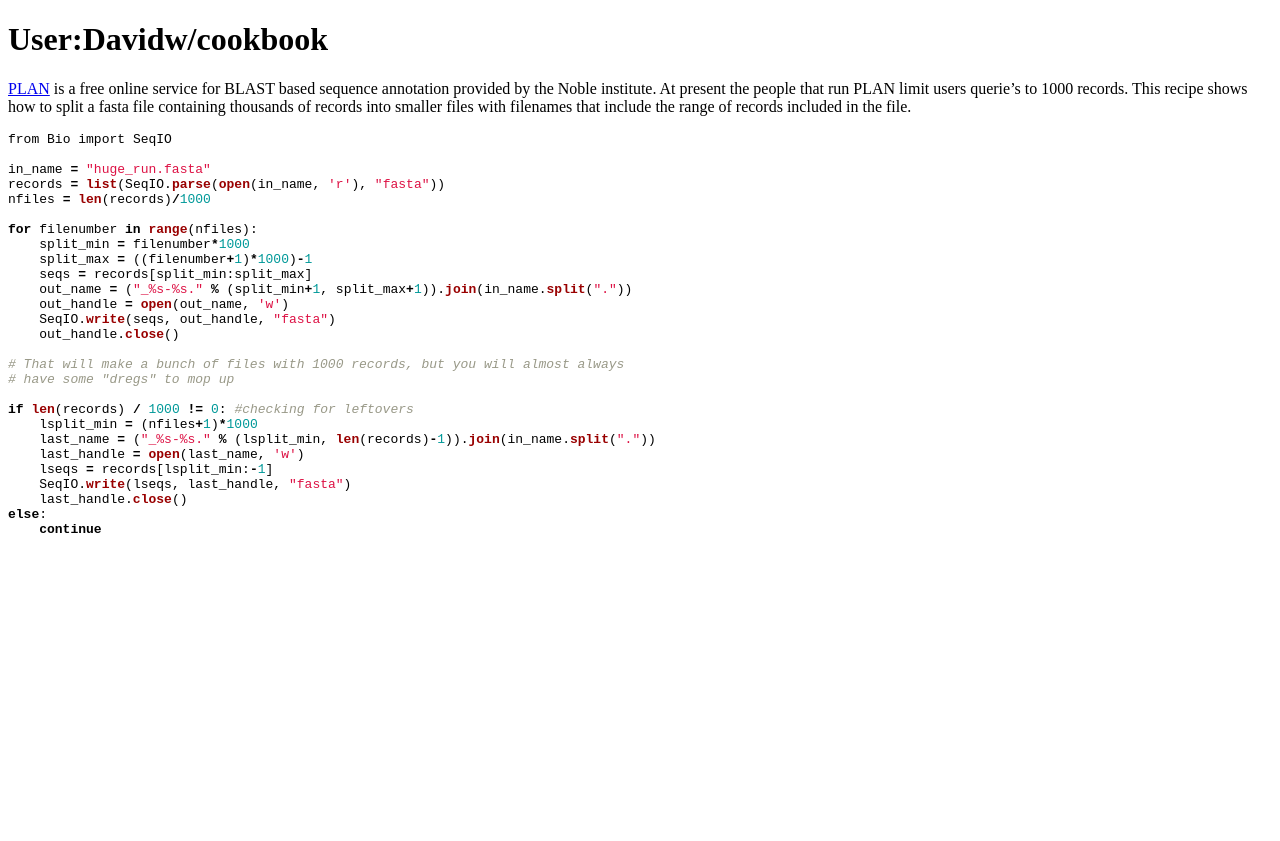
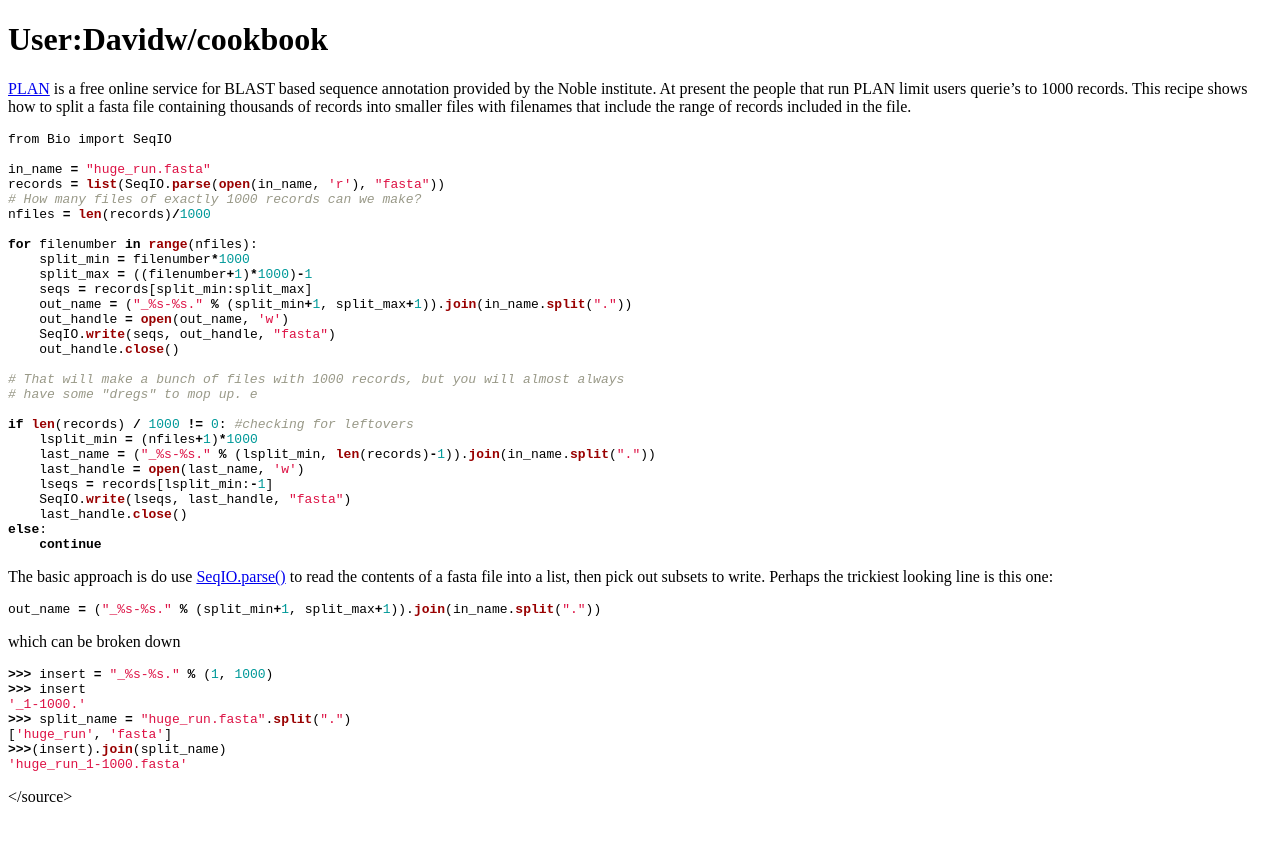
Before and after one commit to biopython/biopython.github.io, a Jekyll site: the page built from wiki/User_Davidw/cookbook.md, in a window 1280 px wide. Shown: the top 841 px of the page. Built offline with Jekyll 4.4.1, drawn with Linux system fonts in a browser that asks for light colours.

Commit message:
Change to wiki page

````diff
--- a/wiki/User_Davidw/cookbook.md
+++ b/wiki/User_Davidw/cookbook.md
@@ -16,6 +16,7 @@ from Bio import SeqIO
 
 in_name = "huge_run.fasta"
 records = list(SeqIO.parse(open(in_name, 'r'), "fasta"))
+# How many files of exactly 1000 records can we make?
 nfiles = len(records)/1000
 
 for filenumber in range(nfiles):
@@ -28,7 +29,7 @@ for filenumber in range(nfiles):
     out_handle.close()
 
 # That will make a bunch of files with 1000 records, but you will almost always
-# have some "dregs" to mop up
+# have some "dregs" to mop up. e
 
 if len(records) / 1000 != 0: #checking for leftovers
     lsplit_min = (nfiles+1)*1000
@@ -40,3 +41,25 @@ if len(records) / 1000 != 0: #checking for leftovers
 else:
     continue
 ```
+
+The basic approach is do use [ SeqIO.parse()](SeqIO "wikilink") to read
+the contents of a fasta file into a list, then pick out subsets to
+write. Perhaps the trickiest looking line is this one:
+
+``` python
+out_name = ("_%s-%s." % (split_min+1, split_max+1)).join(in_name.split("."))
+```
+
+which can be broken down
+
+``` python
+>>> insert = "_%s-%s." % (1, 1000)
+>>> insert
+'_1-1000.'
+>>> split_name = "huge_run.fasta".split(".")
+['huge_run', 'fasta']
+>>>(insert).join(split_name)
+'huge_run_1-1000.fasta'
+```
+
+</source>
````
Also changed, not shown: 1 other file.
